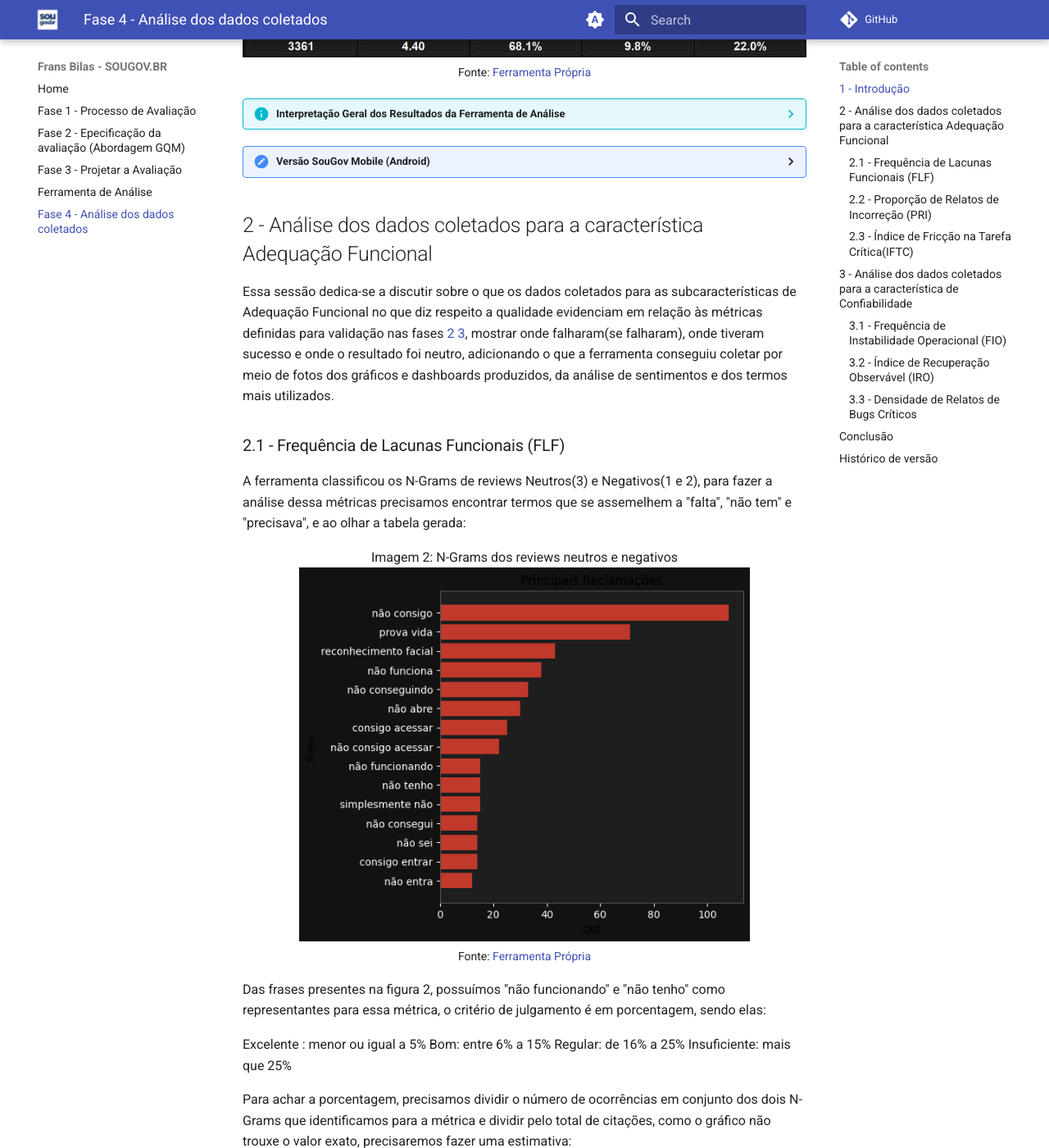
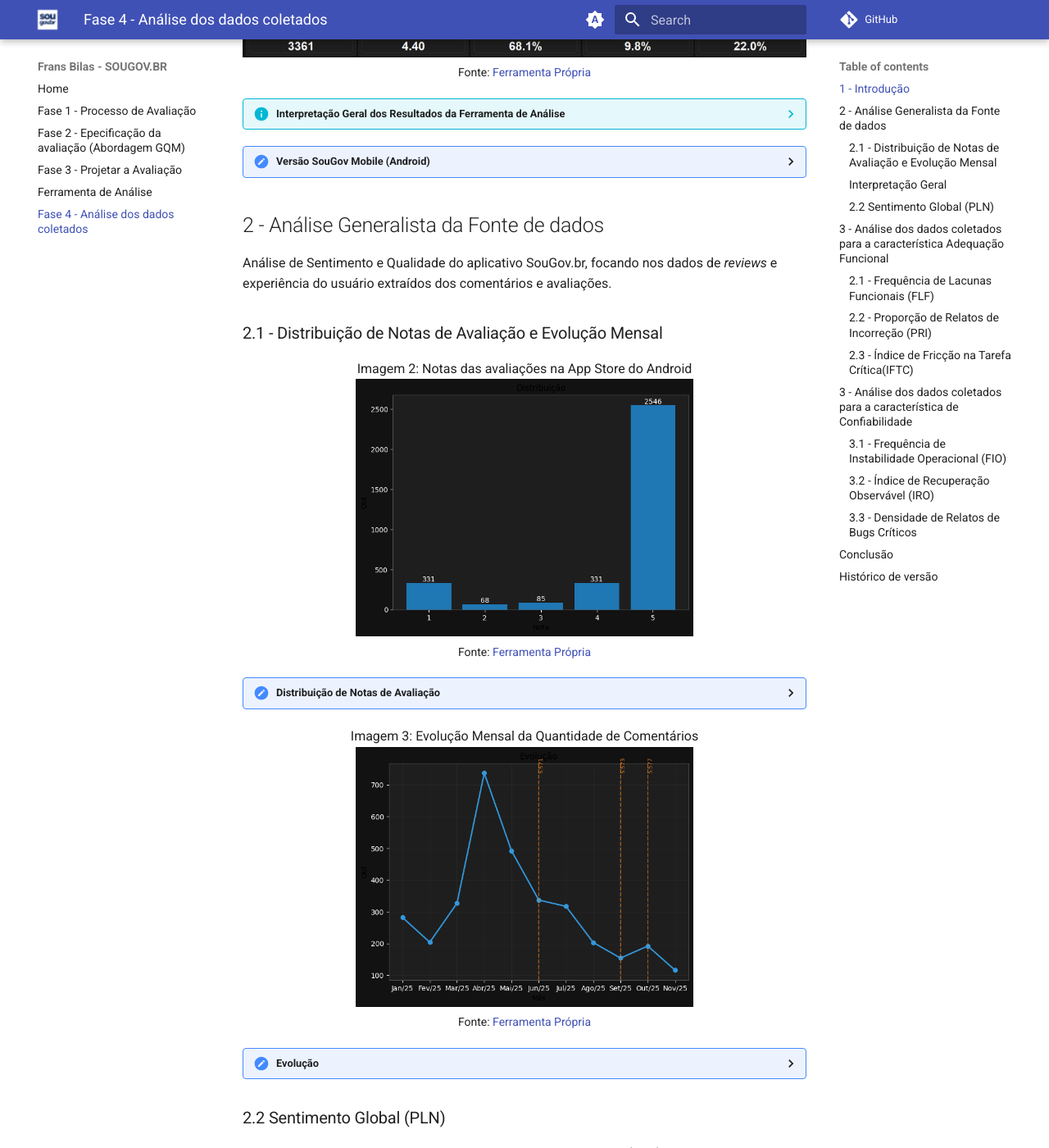
Before and after one commit to felixlaryssa/2025-2_T01_FRANS-BILAS, an MkDocs documentation site: the page built from docs/fase4.md, in a window 1280 px wide and 1400 px high, scrolled down 786 px. Shown: the whole window at 82% size. Built offline with MkDocs 1.6.1 and Material for MkDocs 9.7.7, drawn with Linux system fonts in a browser that asks for light colours; comment, search, counter and statistics services are not loaded; some of the changed text lies outside the part shown.

Commit message:
Analise Generalista da Fonte de dados

```diff
--- a/docs/fase4.md
+++ b/docs/fase4.md
@@ -45,7 +45,92 @@ Para esta análise, foram processados **3.361 reviews** do aplicativo **SouGov.b
   Versão 5.573 — Versão mobile utilizada ao longo desta avaliação. O sistema operacional avaliado foi o Android.
 </details>
 
-## 2 - Análise dos dados coletados para a característica Adequação Funcional
+## 2 - Análise Generalista da Fonte de dados
+Análise de Sentimento e Qualidade do aplicativo SouGov.br, focando nos dados de
+*reviews* e experiência do usuário extraídos dos comentários e avaliações.
+
+### 2.1 - Distribuição de Notas de Avaliação e Evolução Mensal
+
+<div style="text-align: center; margin: 0; font-size: 16px;">
+  Imagem 2: Notas das avaliações na App Store do Android
+</div>
+
+<div style="text-align: center;">
+  <img src="../assets/images/grafico_avaliacoes.png" alt="grafico_avaliacoes" style="max-width: 60%; height: auto;">
+</div>
+
+<div style="text-align: center; margin: 0; font-size: 14px;">
+  Fonte: <a href="https://felixlaryssa.github.io/2025-2_T01_FRANS-BILAS/funcionamentodaferramenta/" target="_blank">Ferramenta Própria</a>
+</div>
+
+??? "Distribuição de Notas de Avaliação"
+
+    O gráfico apresenta a quantidade de avaliações para cada nota atribuída pelos usuários ao aplicativo. A distribuição é desigual, mostrando uma forte concentração nas extremidades, especialmente na nota máxima.
+    Resumo das Quantidades por Nota
+
+    - **1 estrela:** 331 avaliações
+    - **2 estrelas:** 68 avaliações
+    - **3 estrelas:** 85 avaliações
+    - **4 estrelas:** 331 avaliações
+    - **5 estrelas:** 2.546 avaliações
+
+<div style="text-align: center; margin: 0; font-size: 16px;">
+  Imagem 3: Evolução Mensal da Quantidade de Comentários
+</div>
+
+<div style="text-align: center;">
+  <img src="../assets/images/evolucao.png" alt="grafico_avaliacoes" style="max-width: 60%; height: auto;">
+</div>
+
+<div style="text-align: center; margin: 0; font-size: 14px;">
+  Fonte: <a href="https://felixlaryssa.github.io/2025-2_T01_FRANS-BILAS/funcionamentodaferramenta/" target="_blank">Ferramenta Própria</a>
+</div>
+
+??? Evolução Mensal da Quantidade de Comentários
+
+    - **Jan/25 → 286 comentários:** início do ano com volume moderado.
+    - **Fev/25 → 202 comentários:** queda no engajamento.
+    - **Mar/25 → 329 comentários:** aumento expressivo no volume de avaliações.
+    - **Abr/25 → 744 comentários:** **pico absoluto do período**, indicando um evento significativo.
+    - **Mai/25 → 492 comentários:** queda após o pico, mas ainda acima da média.
+    - **Jun/25 → 338 comentários:** continuidade da tendência de queda.
+    - **Jul/25 → 318 comentários:** estabilização próxima ao padrão.
+    - **Ago/25 → 200 comentários:** queda mais acentuada.
+    - **Set/25 → 150 comentários:** um dos menores volumes registrados.
+    - **Out/25 → 191 comentários:** leve aumento.
+    - **Nov/25 → 118 comentários:** menor valor do ano, indicando baixo engajamento.
+
+    ### Interpretação Geral
+
+    A evolução mensal revela um comportamento bastante oscilante, com destaque para:
+
+    - **Um grande pico em abril (744 comentários)**, destoando dos demais meses.
+    - **Tendência geral de queda no segundo semestre.**
+    - **Últimos meses com volumes significativamente baixos**, sugerindo redução no engajamento ou diminuição de situações que motivam avaliações.
+
+
+
+### 2.2 Sentimento Global (PLN)
+
+<div style="text-align: center; margin: 0; font-size: 16px;">
+  Imagem 3: Análise de Sentimento Global (PLN)
+</div>
+
+<div style="text-align: center;">
+  <img src="../assets/images/sentimento.png" alt="entimento" style="max-width: 60%; height: auto;">
+</div>
+
+<div style="text-align: center; margin: 0; font-size: 14px;">
+  Fonte: <a href="https://felixlaryssa.github.io/2025-2_T01_FRANS-BILAS/funcionamentodaferramenta/" target="_blank">Ferramenta Própria</a>
+</div>
+
+??? "Análise de Sentimento Global (PLN)"
+
+    - **A nota média de 4.40 estrelas** (sendo 5.0 o valor máximo)
+    - **Com 68.1% de reviews positivos**(4-5 estrelas),
+    - **22% de avaliações negativas**(1-2 estrelas)
+    - **A taxa de reviews neutros (9.8%)**(3 estrelas)
+## 3 - Análise dos dados coletados para a característica Adequação Funcional
 
 Essa sessão dedica-se a discutir sobre o que os dados coletados para as subcaracterísticas de Adequação Funcional no que diz respeito a qualidade evidenciam em relação às métricas definidas para validação nas fases [2](https://felixlaryssa.github.io/2025-2_T01_FRANS-BILAS/fase2/) [3](https://felixlaryssa.github.io/2025-2_T01_FRANS-BILAS/fase3/), mostrar onde falharam(se falharam), onde tiveram sucesso e onde o resultado foi neutro, adicionando o que a ferramenta conseguiu coletar por meio de fotos dos gráficos e dashboards produzidos, da análise de sentimentos e dos termos mais utilizados.
 
```
Also changed, not shown: docs/assets/images/evolucao.png (added), docs/assets/images/sentimento.png (added).
